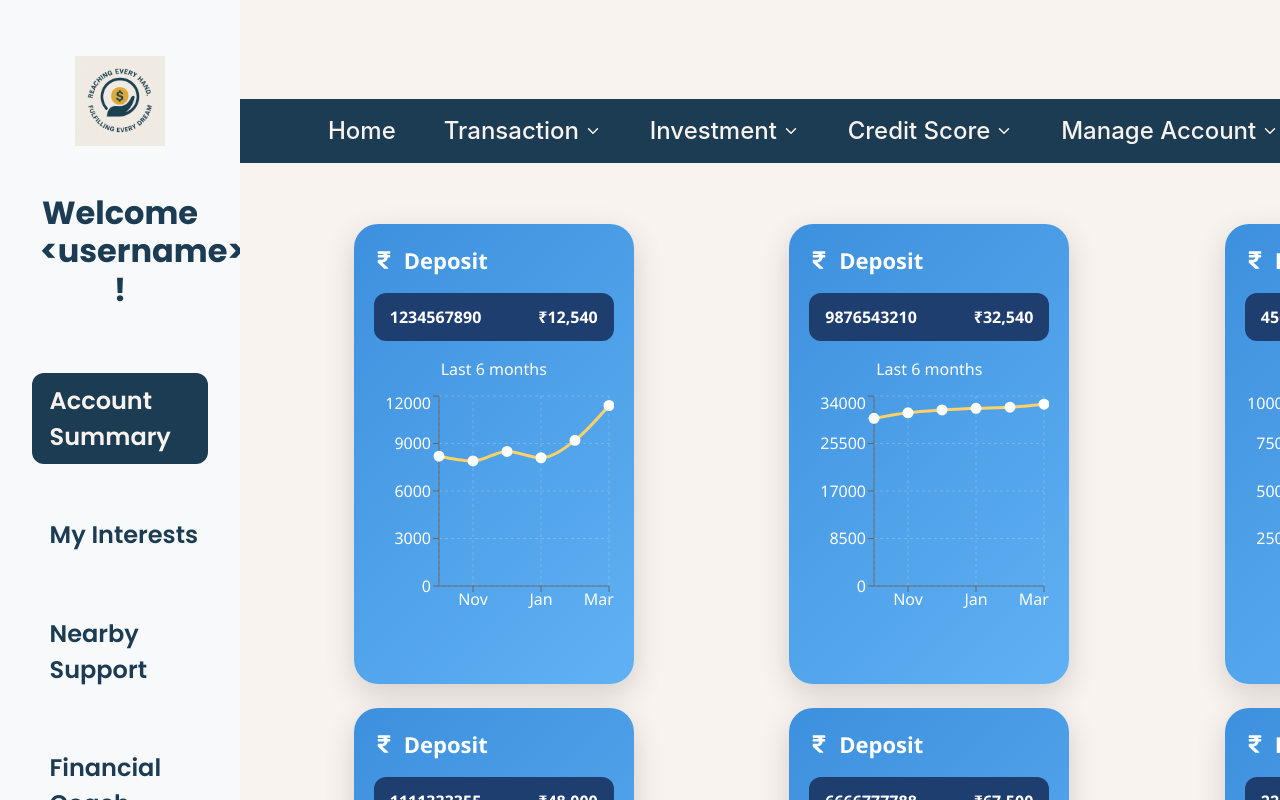
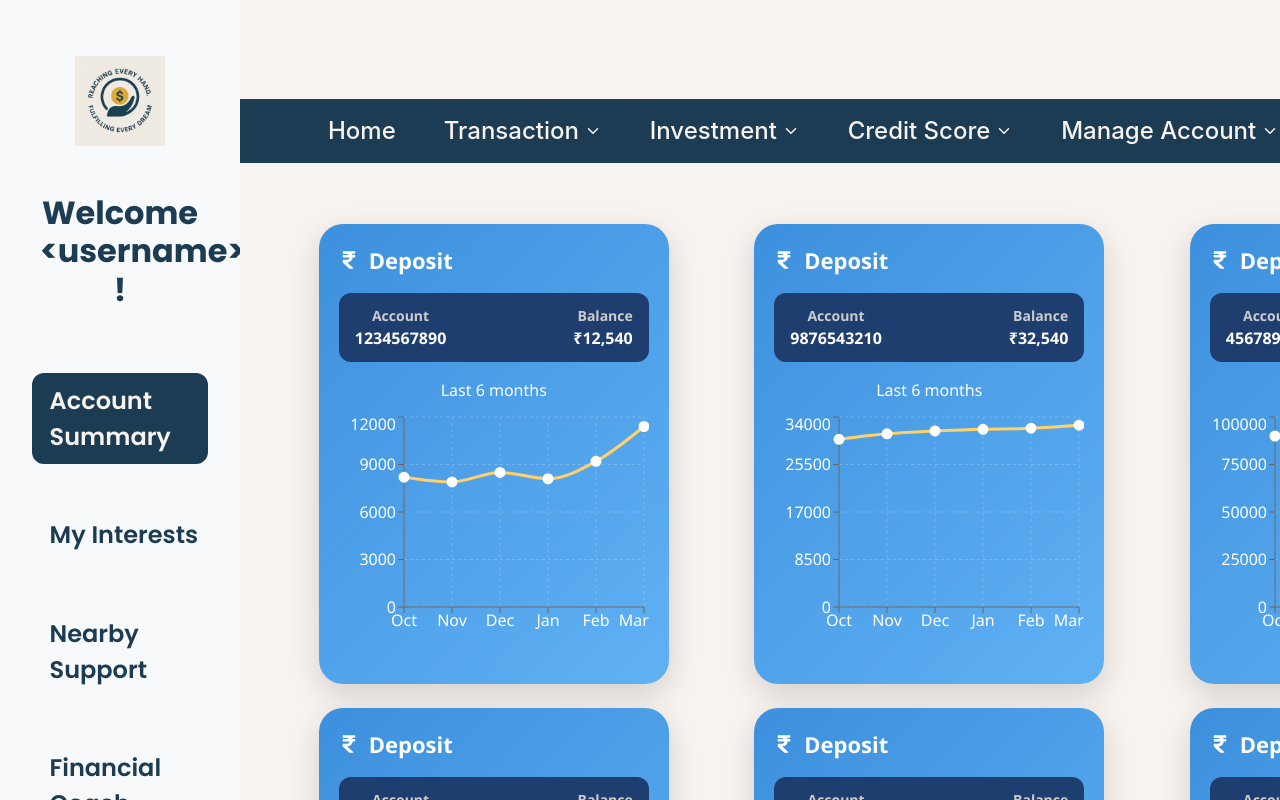
Before and after one commit to Anujakat5/financial-chatbot, a React (Vite) app: page /dashboard in a window 1280 px wide. Both pictures are taken after a click on the button "Account Summary". Built offline with nearby package versions, Linux system fonts and the light colour scheme.

Commit message:
Update account summary card structure

```diff
--- a/src/pages/DepositCardGrid.css
+++ b/src/pages/DepositCardGrid.css
@@ -103,7 +103,7 @@
   height: 460px;
   min-width: 260px;
   width: 100%;
-  max-width: 280px;
+  max-width: 350px;
   margin: auto;
 }
 
--- a/src/pages/DepositCardGrid.jsx
+++ b/src/pages/DepositCardGrid.jsx
@@ -455,9 +455,19 @@ const DepositCard = ({ account, balance, data }) => {
         Deposit
       </div>
 
-      <div className="account-info">
+      {/* <div className="account-info">
         <div>{account}</div>
         <div>₹{balance.toLocaleString()}</div>
+      </div> */}
+      <div className="account-info">
+        <div style={{ display: 'flex', flexDirection: 'column' }}>
+          <span style={{ fontSize: '14px', color: '#ccc' }}>Account</span>
+          <span>{account}</span>
+        </div>
+        <div style={{ display: 'flex', flexDirection: 'column', textAlign: 'right' }}>
+          <span style={{ fontSize: '14px', color: '#ccc' }}>Balance</span>
+          <span>₹{balance.toLocaleString()}</span>
+        </div>
       </div>
 
       <div className="chart-label">Last 6 months</div>
```
